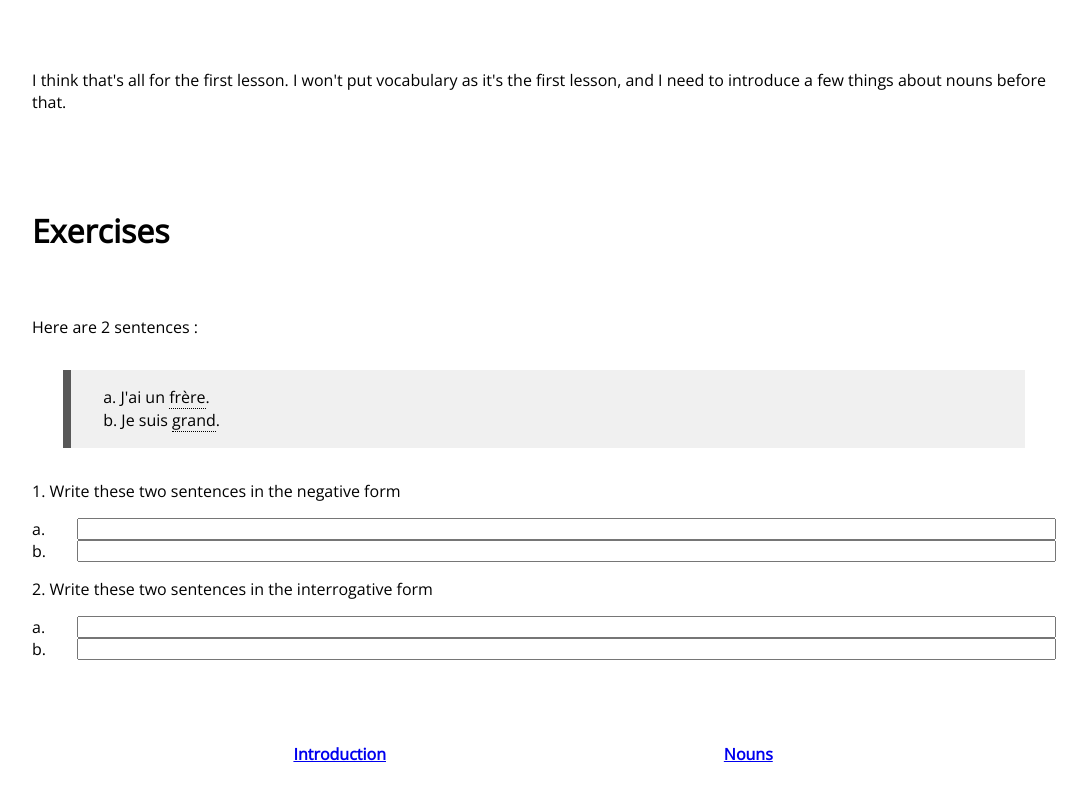
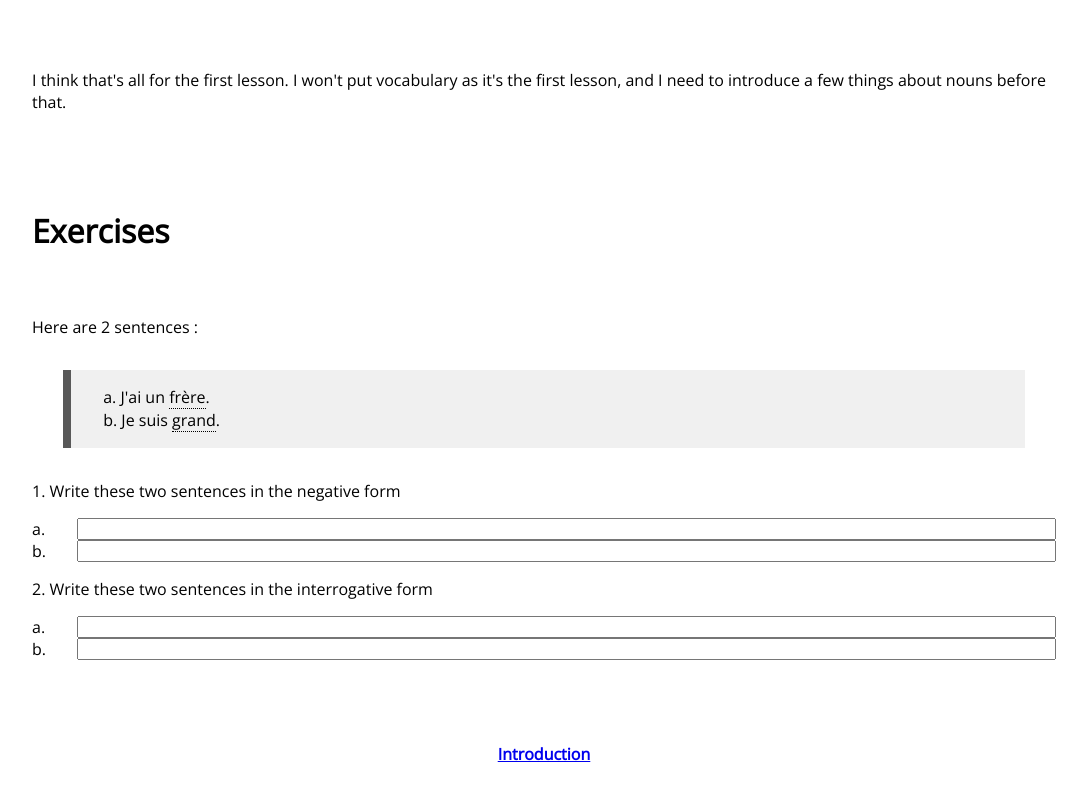
Before and after one commit to easy-french-lessons/easy-french-lessons, a plain HTML site: page en/BasicSentence.html in a window 1280 px wide. Shown: the part 2776-3576 px from the top of the page, without its empty margins (96-1183 px from the left). Drawn offline with nearby package versions, Linux system fonts and the light colour scheme.

Commit message:
Hide unfinished nouns chapter

```diff
--- a/en/BasicSentence.html
+++ b/en/BasicSentence.html
@@ -137,7 +137,7 @@
 		<table>
 			<tr>
 				<th><a href="Introduction.html">Introduction</a></th>
-				<th><a href="Nouns.html">Nouns</a></th>
+				<!--<th><a href="Nouns.html">Nouns</a></th>-->
 			</tr>
 		</table>
 	</div>
```
